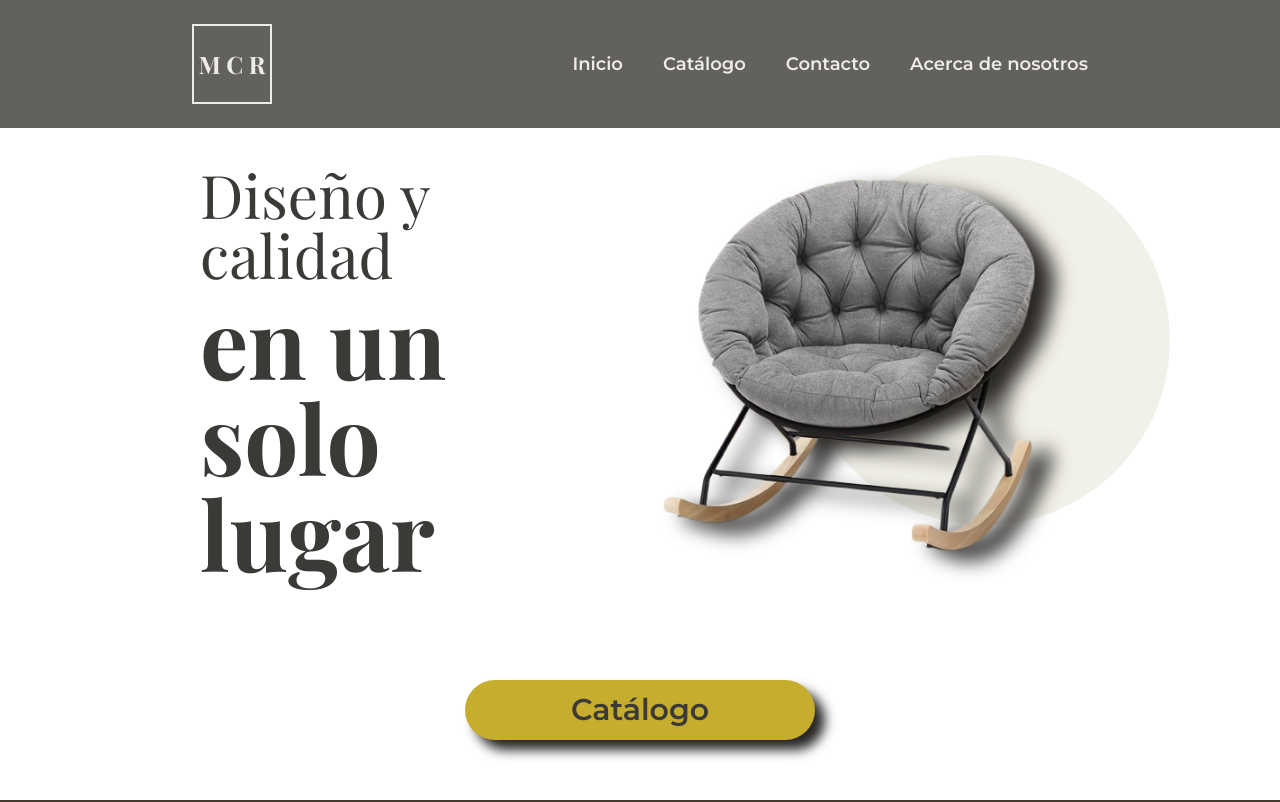
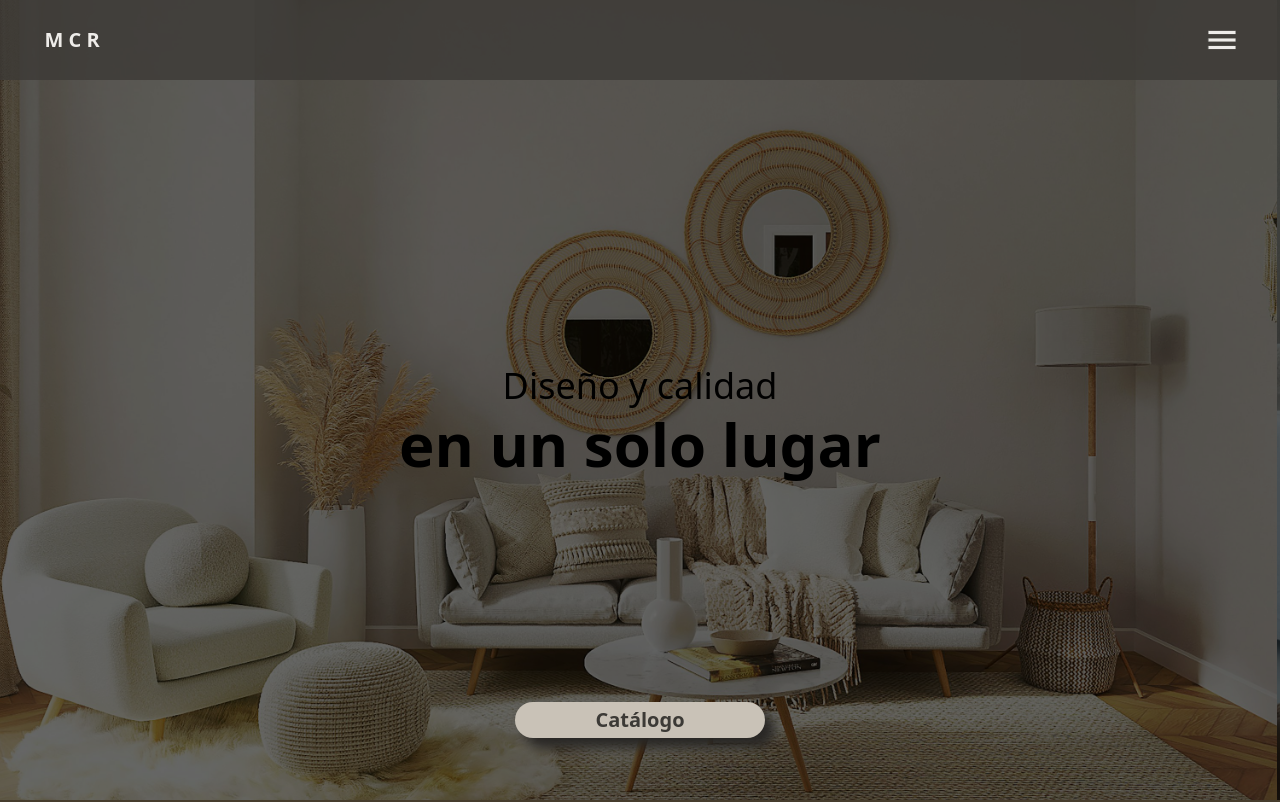
Before and after one commit to B9inzon/mueblescasariver, a Next.js app in the folder front/: page / in a window 1280 px wide. Shown: the top 802 px of the page. Built offline with nearby package versions, Linux system fonts and the light colour scheme; a web font is replaced by a local one.

Commit message:
Added carrusel to hero section in landing page

```diff
--- a/front/src/app/globals.css
+++ b/front/src/app/globals.css
@@ -6,8 +6,7 @@
   font-size: 100%;
 }
 
-@theme  {
-
+@theme {
   /* Colores */
 
   --color-background: var(--background);
@@ -33,7 +32,6 @@ body {
   color: var(--foreground);
   font-family: var(--font-secondary), sans-serif;
   line-height: 1.5;
-
 }
 
 .font-principal {
@@ -44,14 +42,37 @@ body {
   font-family: var(--font-secondary);
 }
 
-.btn{
-  background-color: #c6ad2e;
+
+
+.leftArrow {
+  position: absolute;
+  top: 50%;
+  left: 32px;
+  transform: translate(0, -50%);
+  font-size: 100px;
+  font-weight: 600;
+  color: #3c3a36;
+  z-index: 1;
+  cursor: pointer;
+}
+
+.rightArrow {
+  position: absolute;
+  top: 50%;
+  right: 32px;
+  transform: translate(0, -50%);
+  font-size: 100px;
+  font-weight: 600;
+  color: #3c3a36;
+  z-index: 1;
+  cursor: pointer;
 }
 
 ol,
 ul {
   list-style: none;
 }
+
 
 a {
   text-decoration: none;
--- a/front/src/components/HeroLanding.jsx
+++ b/front/src/components/HeroLanding.jsx
@@ -1,7 +1,69 @@
-import React from 'react'
+import React, { useEffect, useRef, useState } from "react";
+import { hero } from "@/utils/hero.js";
 
 export default function HeroLanding() {
+  const sliderRef = useRef();
+  const [currentIndex, setCurrentIndex] = useState(0);
+  const tiemoutRef = useRef(null);
+
+  useEffect(() => {
+    const slider = sliderRef.current;
+
+    if (!slider) return
+    const scrollPosition = currentIndex * slider.offsetWidth
+    slider.scrollTo({
+      left: scrollPosition,
+      behavior: "smooth"
+    })
+  }, [currentIndex]);
+
+
+  useEffect(() => {
+    if (tiemoutRef.current) {
+      clearTimeout(tiemoutRef.current);
+    }
+    tiemoutRef.current = setTimeout(() => {
+      const isLastSlide = currentIndex === hero.length - 1;
+      if (isLastSlide) {
+        setCurrentIndex(0);
+      } else {
+        setCurrentIndex((current) => current + 1);
+      }
+    }, 6000);
+    return () => {
+      if (tiemoutRef.current) {
+        clearTimeout(tiemoutRef.current);
+      }
+    };
+  }, [currentIndex]);
+
+
   return (
-    <div></div>
-  )
+    <div className="w-full h-full my-0 mx-auto ">
+      <div className="relative h-full ">
+        <div className="w-full h-full overflow-hidden ">
+          <ul
+          ref={sliderRef}
+          className="flex h-full w-full overflow-x-auto scrollbar-hide scroll-smooth"
+          style={{ scrollbarWidth: "none", msOverflowStyle: "none" }}
+          >
+            {hero.map((item) => {
+              return (
+                <li
+                  key={item.id}
+                  className="flex-shrink-0 w-full h-full bg-fixed"
+                >
+                  <img
+                    src={item.imgUrl}
+                    alt="Imagen de referencia"
+                    className="w-full h-full object-cover grayscale-75 "
+                  />
+                </li>
+              );
+            })}
+          </ul>
+        </div>
+      </div>
+    </div>
+  );
 }
--- a/front/src/components/Landing.jsx
+++ b/front/src/components/Landing.jsx
@@ -1,3 +1,5 @@
+"use client"
+
 import React from "react";
 import { landingCategories } from "@/utils/landing-categories";
 import { LandingCategorySection } from "./LandingCategorySection";
@@ -6,40 +8,27 @@ import { LandingAbout } from "./LandingAbout";
 import MostSelling from "./MostSelling";
 import { mostSelling } from "@/utils/mostSelling";
 import Link from "next/link";
+import HeroLanding from "./HeroLanding";
 
 export const Landing = () => {
   return (
     <>
-      <section className="flex flex-col gap-10 md:gap-0 lg:gap-0 xl:gap-0 w-full text-[#3c3a36] min-h-screen px-30 ">
-        <div className="flex flex-col h-[30%] gap-0 md:gap-0 lg:gap-0 xl:gap-0 lg:h-[80vh] xl:h-[85vh] lg:flex-row w-full  ">
-          <div className="flex items-center justify-center w-full pt-[8vh] pb-10 lg:w-1/2 lg:py-0 lg:h-full ">
-            <h1 className="font-principal w-full max-w-2xl px-6 mt-20 md:mt-16 text-center lg:text-left lg:pl-10 xl:pl-20 text-2xl md:text-5xl lg:text-6xl  ">
+      <section className=" relative flex flex-col w-full items-center justify-center pt- text-[] h-screen ">
+       <HeroLanding/>
+       <div className="absolute z-1 flex left-0 items-center justify-center w-full pb-10 lg:w-1/2 lg:py-0 lg:h-full">
+            <h1 className="font-principal w-full max-w-2xl text-[[#eeece9] px-6 mt-20 md:mt-16 text-center lg:text-left lg:pl-10 xl:pl-20 text-4xl md:text-5xl lg:text-6xl  ">
               Diseño y calidad{" "}
-              <span className="block mt-2 text-3xl md:text-6xl lg:text-8xl font-bold">
+              <span className="block mt-2 text-6xl md:text-6xl lg:text-8xl font-bold">
                 en un solo lugar
               </span>
             </h1>
           </div>
-
-          <div className="relative flex w-full h-[40%] md:h-[400px] lg:h-full lg:w-1/2 items-center justify-center lg:justify-start ">
-            <div className="absolute z-10 lg:left-30 xl:left-40 ">
-              <div className="h-[260px] w-[260px] md:h-[260px] md:w-[260px] lg:h-[300px] lg:w-[300px] xl:h-[370px] xl:w-[370px] rounded-full bg-[#f2f1e9]"></div>
-            </div>
-
-            <img
-              className="z-20 relative h-[300px] w-[300px] md:h-[300px] md:w-[300px] lg:h-[350px] lg:w-[350px] xl:h-[450px] xl:w-[450px]  "
-              style={{ filter: "drop-shadow(20px 10px 10px #282624)" }}
-              src="/assets/sillasinfondo.png"
-              alt="Imagen de un mueble"
-              sizes="(max-width: 768px) 100vw, (max-width: 1200px) 50vw, 33vw"
-            />
-          </div>
-        </div>
-        <div className="  flex w-full h-full items-start justify-center ">
+       <div className=" absolute z-0 inset-0  bg-black/60  "></div>
+        <div className="absolute z-1 bottom-10 xl:right-60  flex w-100 h-20 items-center justify-center   ">
           <Link
             href="/products"
             rel="noopener noreferrer"
-            className=" flex items-center justify-center btn  p-1 md:p-3 w-[250px] md:w-[300px] lg:w-[350px]  rounded-4xl gap-4  hover:scale-105 transition-all duration-600 ease-in-out "
+            className=" flex items-center justify-center bg-[#c9c2b7]  p-1 md:p-3 w-[250px] md:w-[300px] lg:w-[350px]  rounded-4xl gap-4  hover:scale-105 transition-all duration-600 ease-in-out "
             style={{ filter: "drop-shadow(10px 10px 6px #282624)" }}
           >
             <h3 className="text-[#3c3a36]  font-semibold text-xl md:text-2xl lg:text-3xl  transition-all duration-900 ease-in-out ">
--- a/front/src/components/MostSelling.jsx
+++ b/front/src/components/MostSelling.jsx
@@ -5,9 +5,9 @@ export default function MostSelling({ name, image, price, discount }) {
   const finalPrice = discountedPrice(price, discount);
   const percentageOff = discount * 100;
   return (
-    <div className=" relative flex w-full h-[50vh] md:w-full lg:w-full xl:w-full flex-col overflow-hidden justify-center  items-center rounded ">
+    <div className=" relative flex w-full h-[50vh] md:w-full lg:w-full xl:w-full flex-col overflow-hidden justify-center  items-center md:rounded-sm ">
         <div className={`flex absolute items-center justify-center top-2 left-2 h-14 w-14 text-xl bg-green-500 font-bold z-20 rounded-full text-white ${percentageOff <= 0 ? "hidden": ""}`}>{percentageOff}%</div>
-      <div className="h-[70%] w-full overflow-hidden rounded">
+      <div className="h-[70%] w-full overflow-hidden md:rounded-sm">
         <div
           className=" flex w-full h-full   items-center lg:items-end  justify-center lg:pb-20 scale-125   lg:grayscale-50 hover:grayscale-0 bg-cover bg-center hover:scale-105 transition-all duration-600 ease-in-out "
           style={{ backgroundImage: `url(${image})` }}
```
